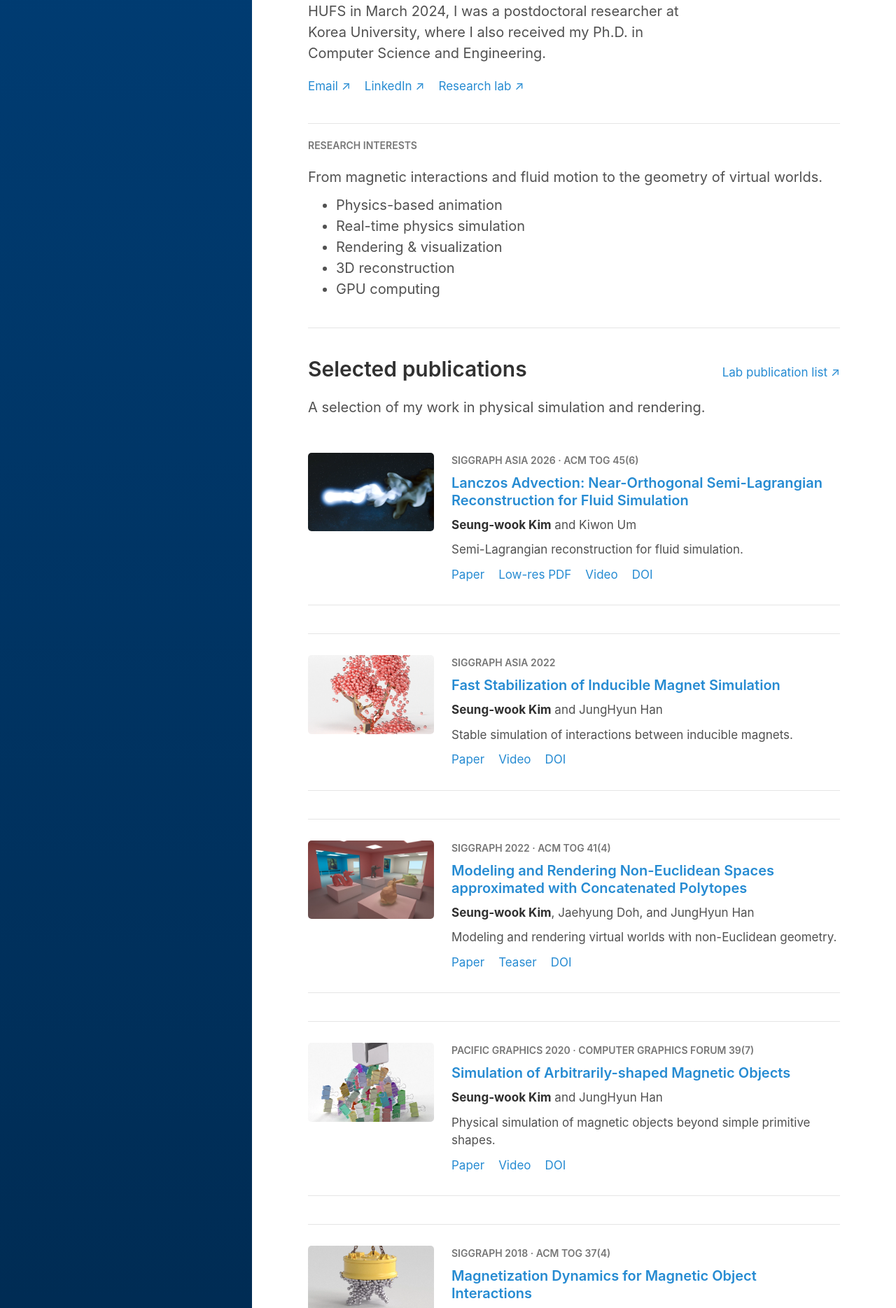
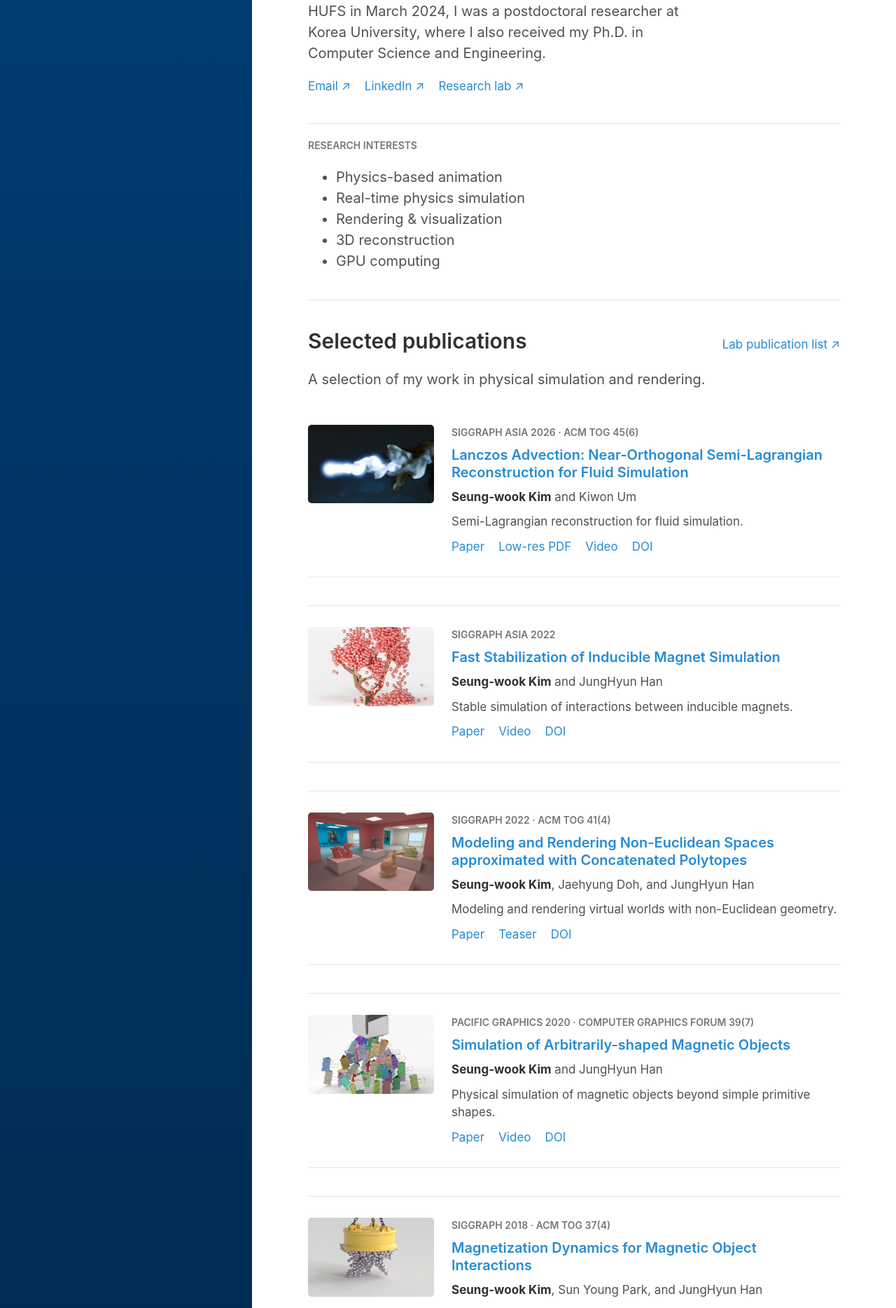
Before and after one commit to God-eunger/God-eunger.github.io, a Jekyll site: the page built from people/swkim/index.html, in a window 1280 px wide. Shown: the part 532-2401 px from the top of the page at 70% size. Built offline with Jekyll 4.4.1, drawn with Linux system fonts in a browser that asks for light colours.

Commit message:
Remove research interests summary sentence

```diff
--- a/people/swkim/index.html
+++ b/people/swkim/index.html
@@ -34,7 +34,6 @@ image: https://rtg.hufs.ac.kr/people/swk.png
 
     <section id="research" class="research-note" aria-labelledby="research-label">
       <p id="research-label" class="section-kicker">RESEARCH INTERESTS</p>
-      <p class="research-summary">From magnetic interactions and fluid motion to the geometry of virtual worlds.</p>
       <ul class="interests" aria-label="Research topics">
         <li>Physics-based animation</li>
         <li>Real-time physics simulation</li>
--- a/people/swkim/style.css
+++ b/people/swkim/style.css
@@ -77,10 +77,6 @@ body:has(.swkim-profile) {
   margin-top: 2rem;
   padding-top: 1rem;
   border-top: 1px solid #e5e5e5;
-}
-
-.swkim-profile .research-summary {
-  margin-bottom: 0.5rem;
 }
 
 .swkim-profile .section-heading {
```
